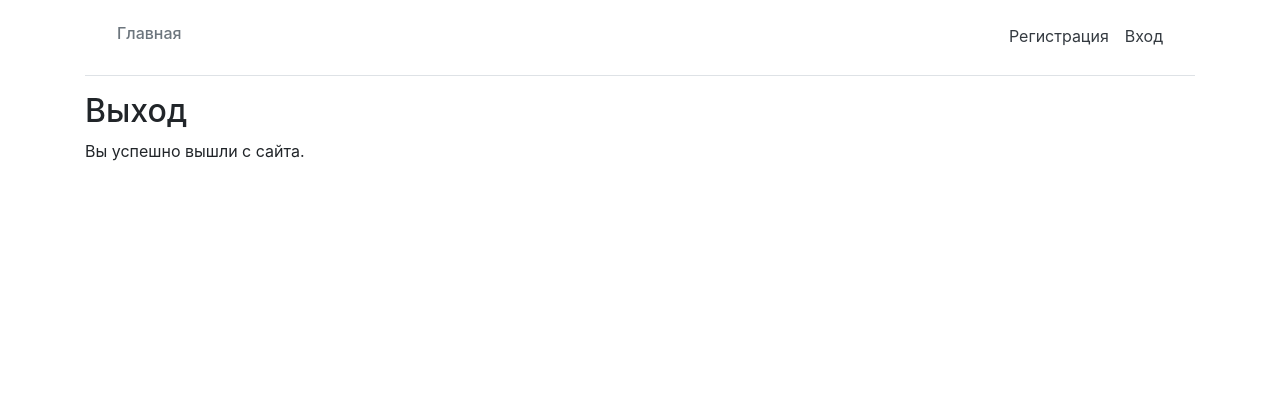
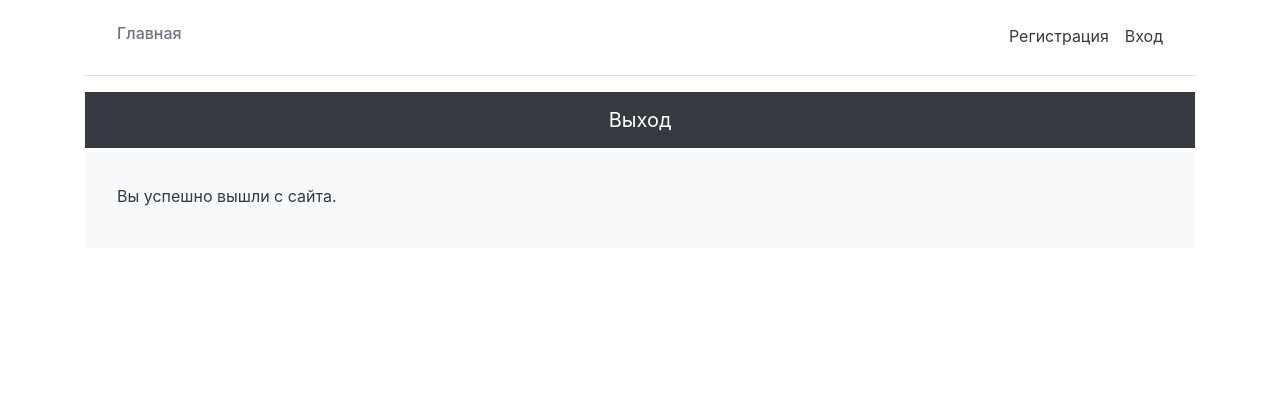
Before and after one commit to TuranovDanil/pWeek2, a Django app: template forum/main/templates/main/logout.html in a window 1280 px wide. Shown: the top 420 px of the page. Run offline with Django 3.2, Linux system fonts and the light colour scheme; the template is opened without the code that fills it, so the values that code supplies are empty; some libraries are stand-ins or nearby versions.

Commit message:
интегрировал страницу ds[jlf

```diff
--- a/forum/main/templates/main/logout.html
+++ b/forum/main/templates/main/logout.html
@@ -6,6 +6,8 @@
 {% block title %} Выход {% endblock %}
 
 {% block content %}
-   <h2>Выход</h2>
-   <p>Вы успешно вышли с сайта.</p>
+   <h5 class="p-3 mb-1 font-weight-normal bg-dark text-white text-center">Выход</h5>
+   <div class="d-flex p-3 mb-2 text-dark bg-light">
+      <p class="p-3 mb-2">Вы успешно вышли с сайта.</p>
+   </div>
 {% endblock %}
```
